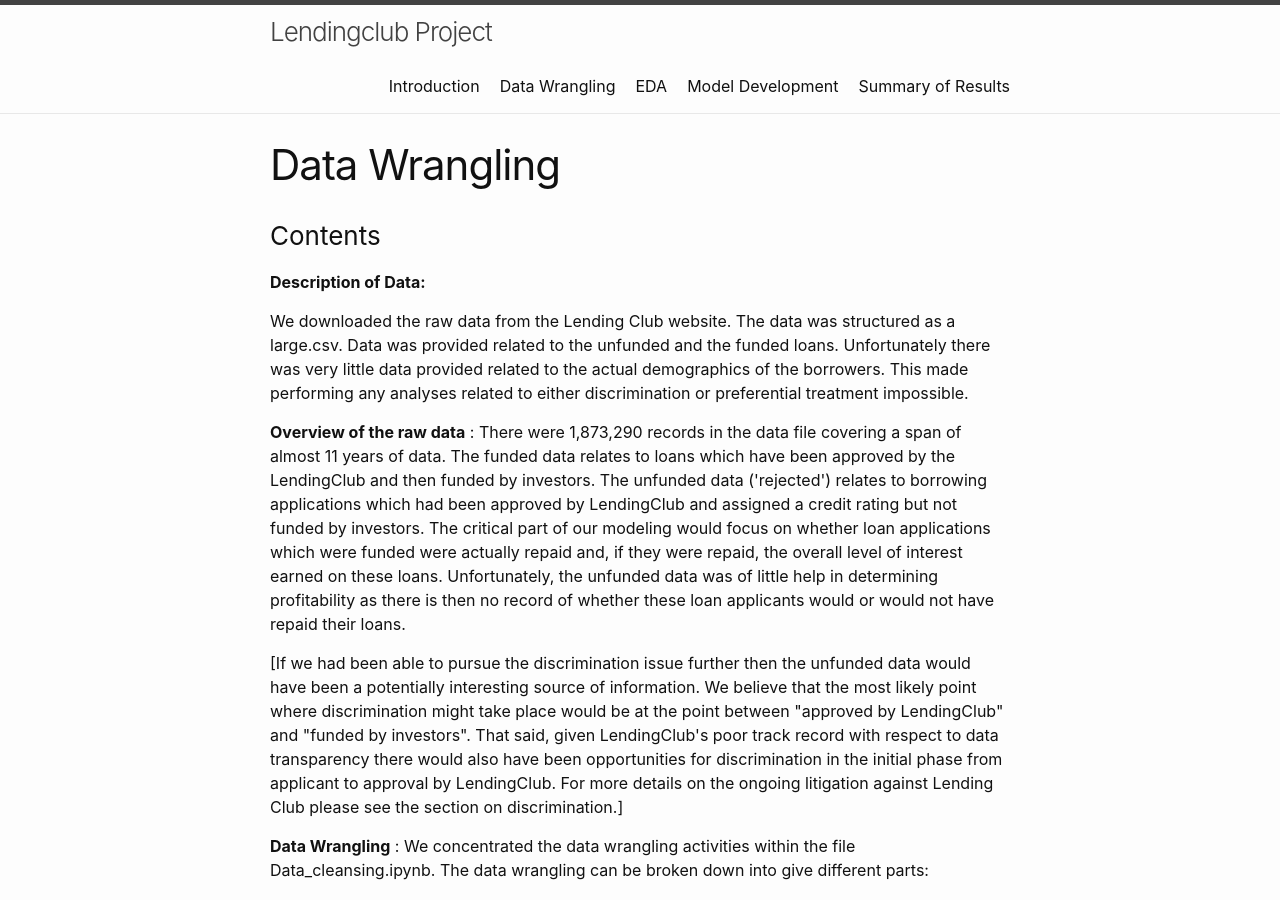
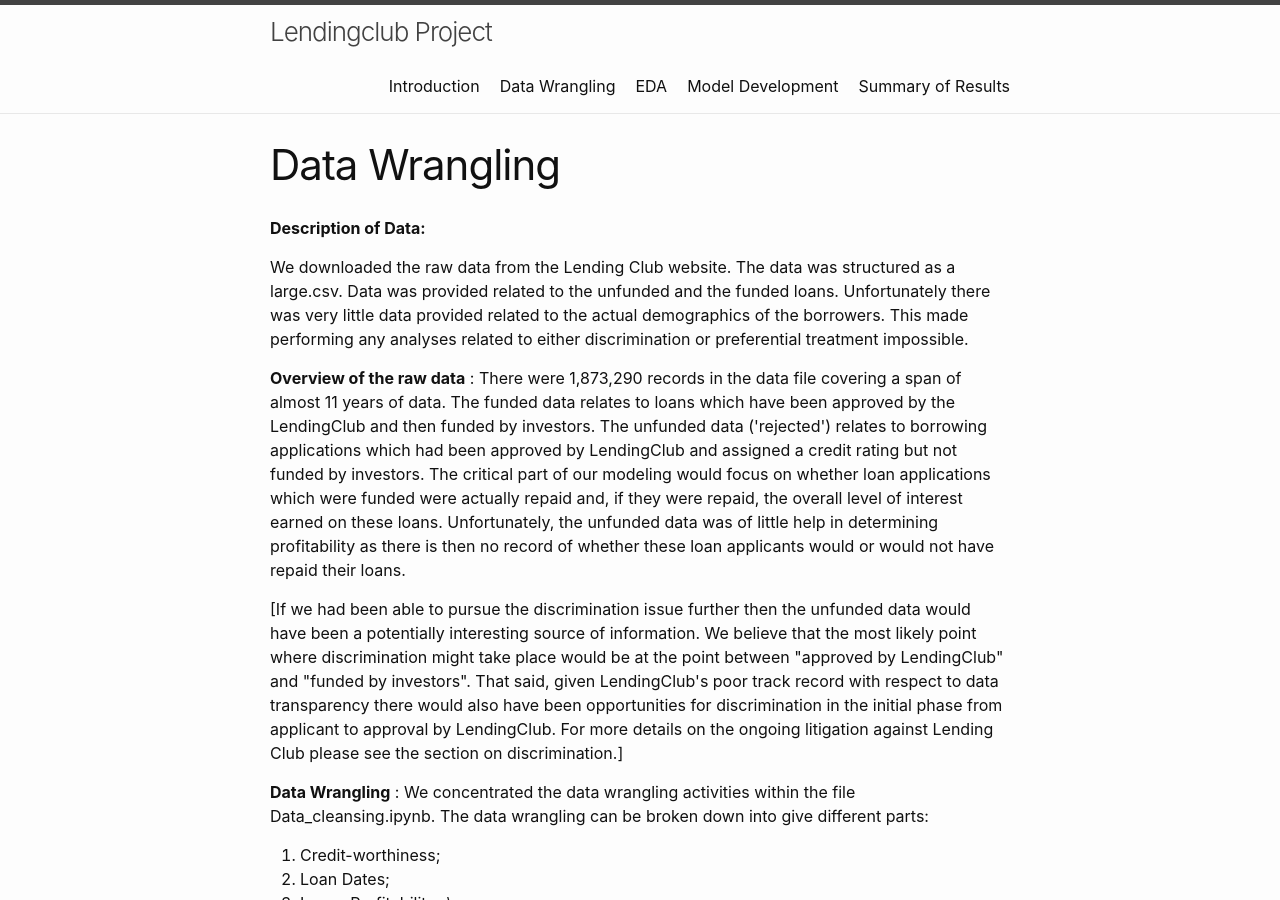
Before and after one commit to junparkh/LendingClub, a Jekyll site: the page built from menu1.md, in a window 1280 px wide and 900 px high. Built offline with Jekyll 4.4.1, drawn with Linux system fonts in a browser that asks for light colours.

Commit message:
Update menu1.md

```diff
--- a/menu1.md
+++ b/menu1.md
@@ -3,7 +3,6 @@
 title: Data Wrangling
 permalink: /menu1/
 ---
-### Contents
 {:.no_toc}
 *
 {: toc}
```
